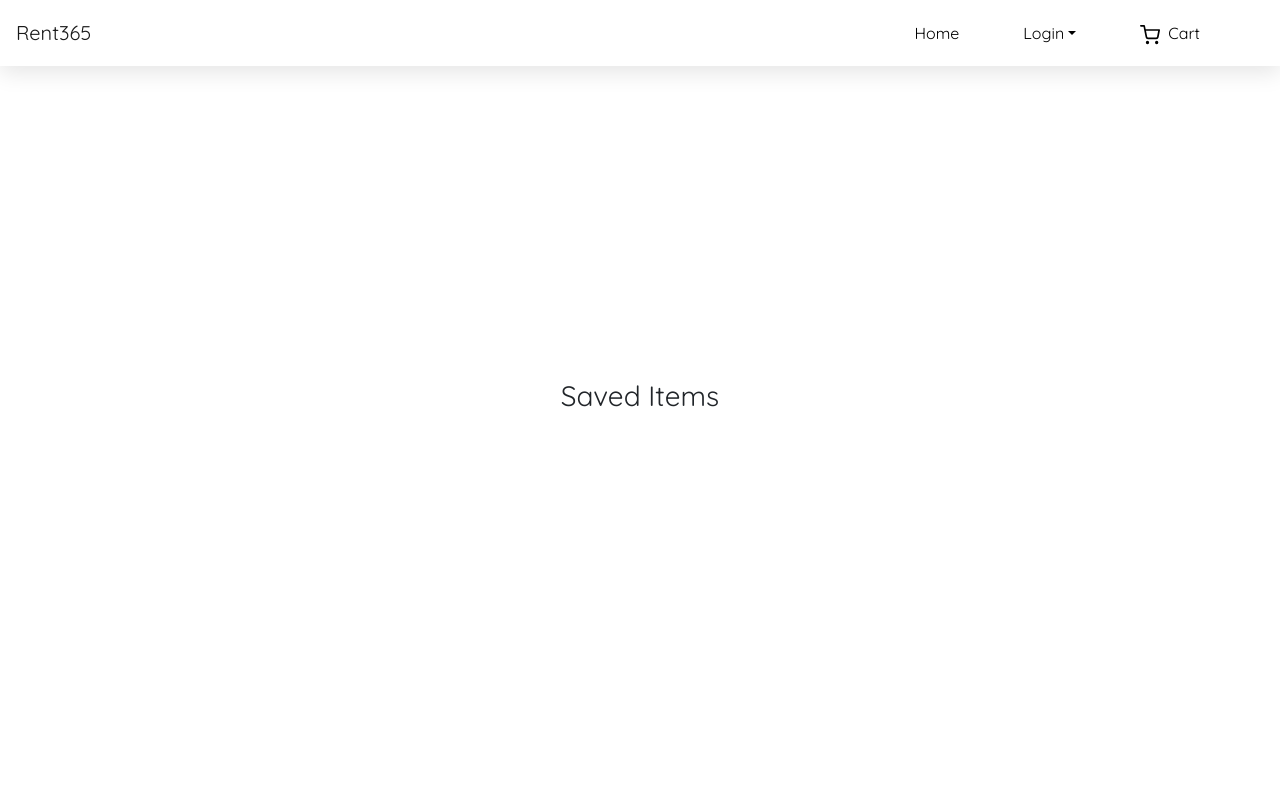
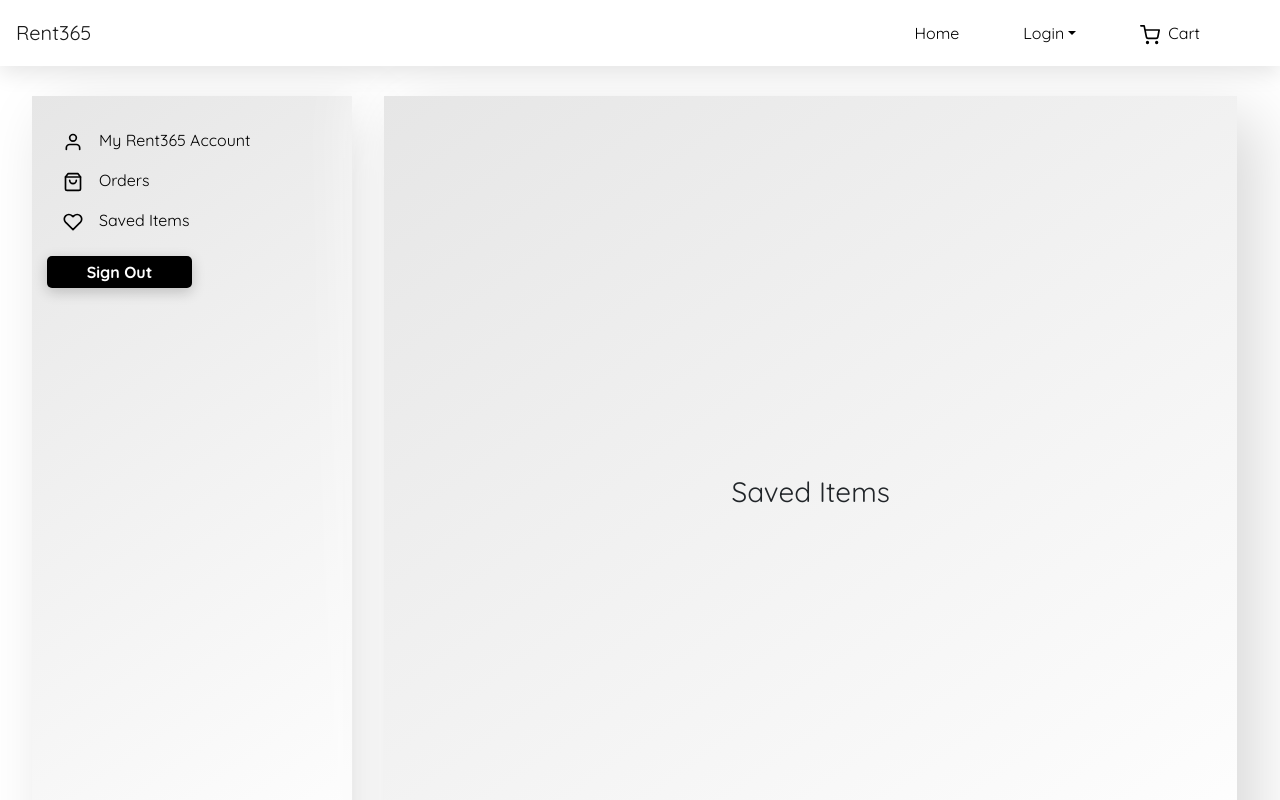
Before and after one commit to kuicpet/Rent365, a React (Create React App) app in the folder rent365/: page /customer/saved-items in a window 1280 px wide. Shown: the top 800 px of the page. Built offline with nearby package versions, Linux system fonts and the light colour scheme.

Commit message:
ft--added user dashboard

```diff
--- a/rent365/src/App.css
+++ b/rent365/src/App.css
@@ -82,6 +82,7 @@ button {
   background-color: #000;
   color: #fff;
   border-radius: 5px;
+  font-weight: bold;
 }
 .signOutBtn:hover {
   background-color: #FF3300;
@@ -94,6 +95,7 @@ button {
   color: #000;
   border: 1px solid #000;
   border-radius: 5px;
+  font-weight: bold;
 }
 .signinBtn:hover {
   background-color: #000;
@@ -106,6 +108,7 @@ button {
   color: #000;
   border: 1px solid #FF3300;
   border-radius: 5px;
+  font-weight: bold;
 }
 .signupBtn:hover {
   background-color: #FF3300;
@@ -325,6 +328,12 @@ button {
   align-items: center;
   justify-content: center;
   min-height: 100vh;
+  margin-top: 6rem;
+  margin-left: 2rem;
+  margin-bottom: 2rem;
+  background: linear-gradient(145deg, #e6e6e6, #ffffff);
+  box-shadow:  20px 20px 60px #d9d9d9,
+               -20px -20px 60px #ffffff;
 }
 /**Side-Nav*/
 .side-nav {
@@ -352,6 +361,20 @@ button {
   text-decoration: none;
   color: #FF3300;
 }
+.active {
+  color: #FF3300;
+  font-weight: bold;
+}
+.itemSignOut {
+  width: 50%;
+  background-color: #000;
+  color: #fff;
+  font-weight: bold;
+  box-shadow: 0 4px 14px 0 rgba(0,0,0,0.2);
+}
+.itemSignOut:hover {
+  background-color: #FF3300;
+}
 /**Footer*/
 .footer {
   display: flex;
--- a/rent365/src/components/Account.js
+++ b/rent365/src/components/Account.js
@@ -1,40 +1,13 @@
 import React from "react";
 import Header from "./Header";
 import Footer from "./Footer";
-import { Nav } from "react-bootstrap";
-import { Link, useHistory } from "react-router-dom";
+import SideNav from "./SideNav";
 
 const Account = () => {
-    const history = useHistory();
-    const signOut = () => {
-        localStorage.removeItem("user");
-        return history.push("/");
-    }
     return (
         <div className="row text-center">
             <Header />
-            <div className="col-sm-12 col-md-3 col-lg-3 side-nav">
-                <Nav className="acct-items pt-4">
-                   <Link className="px-3 py-2 item" to="/customer/account">
-                     <svg xmlns="http://www.w3.org/2000/svg" width="20" height="20" viewBox="0 0 24 24" fill="none" stroke="currentColor" stroke-width="2" stroke-linecap="round" stroke-linejoin="round" className="feather feather-user"><path d="M20 21v-2a4 4 0 0 0-4-4H8a4 4 0 0 0-4 4v2"></path><circle cx="12" cy="7" r="4"></circle></svg>
-                       <span className="mx-3">My Rent365 Account</span>
-                    </Link>
-                   <Link className="px-3 py-2 item" to="/customer/order">
-                     <svg xmlns="http://www.w3.org/2000/svg" width="20" height="20" viewBox="0 0 24 24" fill="none" stroke="currentColor" stroke-width="2" stroke-linecap="round" stroke-linejoin="round" class="feather feather-shopping-bag"><path d="M6 2L3 6v14a2 2 0 0 0 2 2h14a2 2 0 0 0 2-2V6l-3-4z"></path><line x1="3" y1="6" x2="21" y2="6"></line><path d="M16 10a4 4 0 0 1-8 0"></path></svg>
-                        <span className="mx-3">Orders</span>
-                   </Link>
-                   <Link className="px-3 py-2 item" to="/customer/saved-items">
-                     <svg xmlns="http://www.w3.org/2000/svg" width="20" height="20" viewBox="0 0 24 24" fill="none" stroke="currentColor" stroke-width="2" stroke-linecap="round" stroke-linejoin="round" class="feather feather-heart"><path d="M20.84 4.61a5.5 5.5 0 0 0-7.78 0L12 5.67l-1.06-1.06a5.5 5.5 0 0 0-7.78 7.78l1.06 1.06L12 21.23l7.78-7.78 1.06-1.06a5.5 5.5 0 0 0 0-7.78z"></path></svg>
-                        <span className="mx-3">Saved Items</span>
-                   </Link>
-                   <Link
-                      onClick={() => signOut()}
-                      className="px-3 py-2 item"
-                      to="/">
-                       Sign Out
-                    </Link>
-                </Nav>
-            </div>
+            <SideNav/>
             <div className="col-sm-12 col-md-8 col-lg-8 accountSection">
                 <h3>Account</h3>
             </div>
--- a/rent365/src/components/Order.js
+++ b/rent365/src/components/Order.js
@@ -1,12 +1,14 @@
 import React from "react";
 import Header from "./Header";
 import Footer from "./Footer";
+import SideNav from "./SideNav";
 
 const Order = () => {
     return (
         <div className="row  text-center">
             <Header />
-            <div className="col-sm-12 orderSection">
+            <SideNav/>
+            <div className="col-sm-12 col-md-8 col-lg-8 orderSection">
                 <h3>Orders</h3>
             </div>
             <Footer />
--- a/rent365/src/components/Saved-Items.js
+++ b/rent365/src/components/Saved-Items.js
@@ -1,12 +1,14 @@
 import React from "react";
 import Header from "./Header";
 import Footer from "./Footer";
+import SideNav from "./SideNav";
 
 const SavedItems = () => {
     return (
         <div className="row text-center">
             <Header/>
-            <div className="col-sm-12 savedItemSection">
+            <SideNav/>
+            <div className="col-sm-12 col-md-8 col-lg-8 savedItemSection">
                 <h3>Saved Items</h3>
             </div>
             <Footer/>
--- a/rent365/src/components/SideNav.js
+++ b/rent365/src/components/SideNav.js
@@ -0,0 +1,38 @@
+import React from "react";
+import { Nav } from "react-bootstrap";
+import { Link, useHistory } from "react-router-dom";
+
+
+const SideNav = () => {
+    const history = useHistory();
+    const signOut = () => {
+        localStorage.removeItem("user");
+        return history.push("/");
+    }
+    return (
+       <div className="col-sm-12 col-md-3 col-lg-3 side-nav">
+           <Nav className="acct-items pt-4">
+              <Link className="px-3 py-2 item" to="/customer/account">
+                <svg xmlns="http://www.w3.org/2000/svg" width="20" height="20" viewBox="0 0 24 24" fill="none" stroke="currentColor" stroke-width="2" stroke-linecap="round" stroke-linejoin="round" className="feather feather-user"><path d="M20 21v-2a4 4 0 0 0-4-4H8a4 4 0 0 0-4 4v2"></path><circle cx="12" cy="7" r="4"></circle></svg>
+                  <span className="mx-3">My Rent365 Account</span>
+               </Link>
+              <Link className="px-3 py-2 item" to="/customer/order">
+                <svg xmlns="http://www.w3.org/2000/svg" width="20" height="20" viewBox="0 0 24 24" fill="none" stroke="currentColor" stroke-width="2" stroke-linecap="round" stroke-linejoin="round" class="feather feather-shopping-bag"><path d="M6 2L3 6v14a2 2 0 0 0 2 2h14a2 2 0 0 0 2-2V6l-3-4z"></path><line x1="3" y1="6" x2="21" y2="6"></line><path d="M16 10a4 4 0 0 1-8 0"></path></svg>
+                   <span className="mx-3">Orders</span>
+              </Link>
+              <Link className="px-3 py-2 item" to="/customer/saved-items">
+                <svg xmlns="http://www.w3.org/2000/svg" width="20" height="20" viewBox="0 0 24 24" fill="none" stroke="currentColor" stroke-width="2" stroke-linecap="round" stroke-linejoin="round" class="feather feather-heart"><path d="M20.84 4.61a5.5 5.5 0 0 0-7.78 0L12 5.67l-1.06-1.06a5.5 5.5 0 0 0-7.78 7.78l1.06 1.06L12 21.23l7.78-7.78 1.06-1.06a5.5 5.5 0 0 0 0-7.78z"></path></svg>
+                   <span className="mx-3">Saved Items</span>
+              </Link>
+              <button
+                 onClick={() => signOut()}
+                 className="px-3 py-1 itemSignOut my-3"
+                 to="/">
+                  Sign Out
+               </button>
+           </Nav>
+       </div>
+    );
+};
+
+export default SideNav;
```
